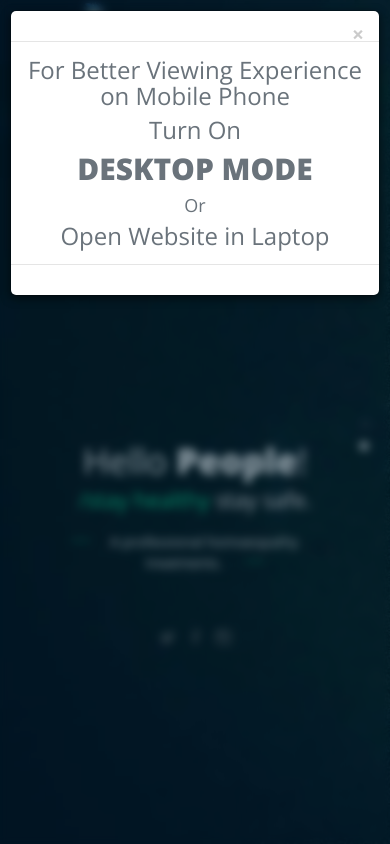
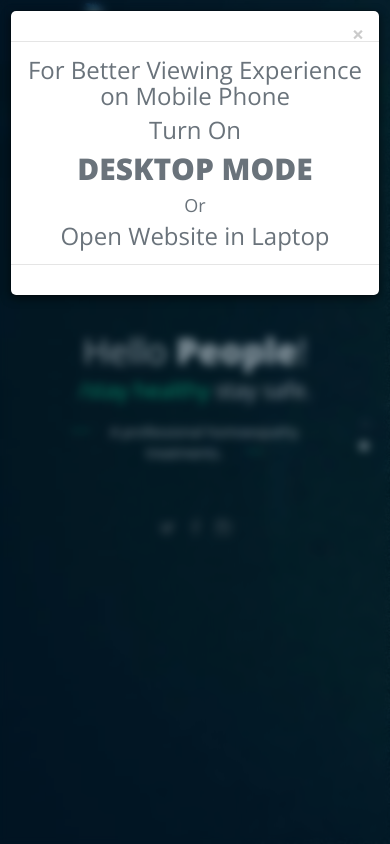
Before and after one commit to radhehomeopathy/radhehomeopathy, a plain HTML site: page index.html in a window 390 px wide. Shown: the top 844 px of the page. Drawn offline with nearby package versions, Linux system fonts and the light colour scheme; some packages are replaced by stand-ins of ours.

Commit message:
fix home slider

```diff
--- a/css/media-queries.css
+++ b/css/media-queries.css
@@ -474,4 +474,8 @@
   .member-thumb {
     margin: 0 auto;
   }
+
+  .carousel-caption {
+    top: 37%;
+  }
 }
```
